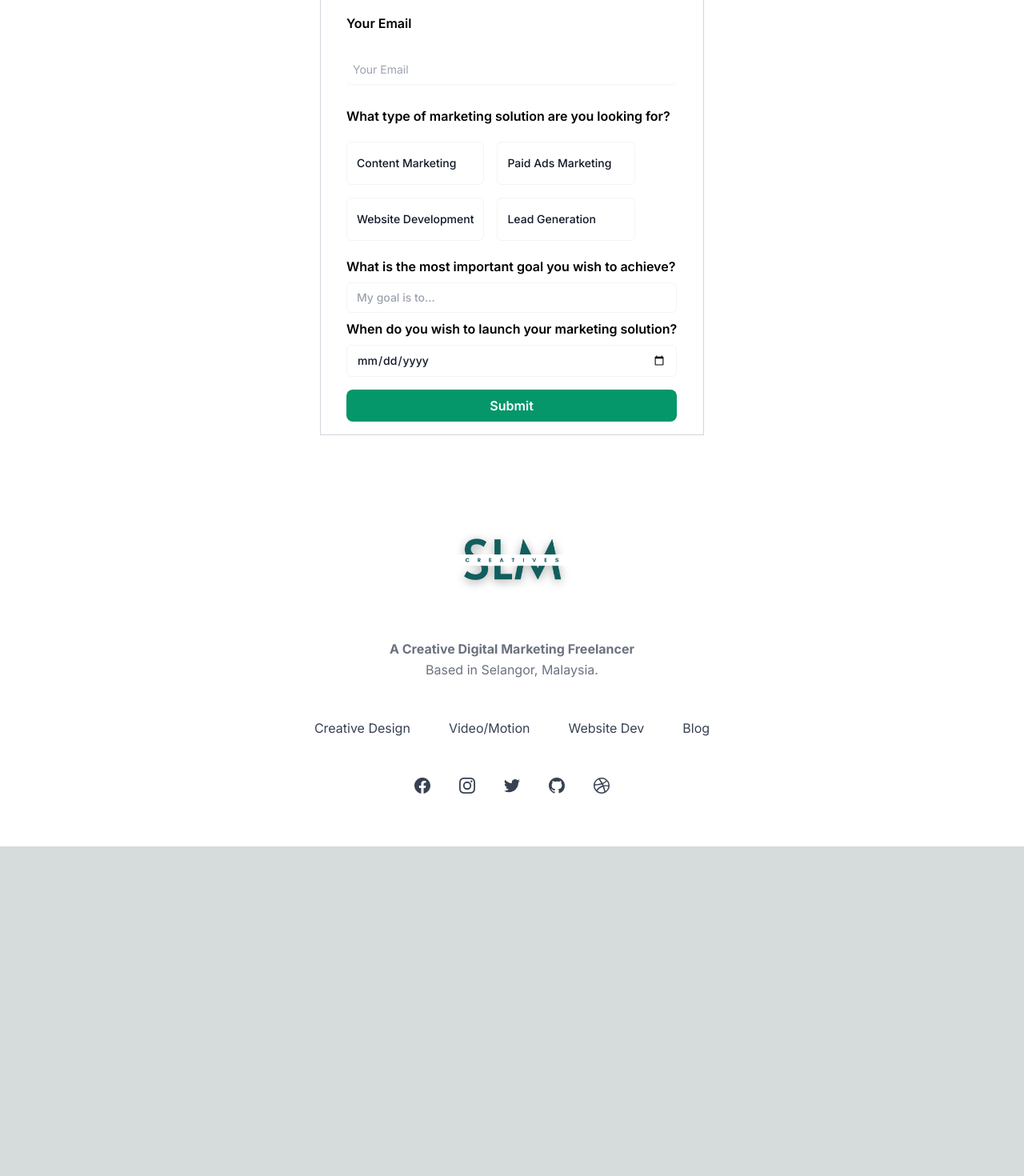
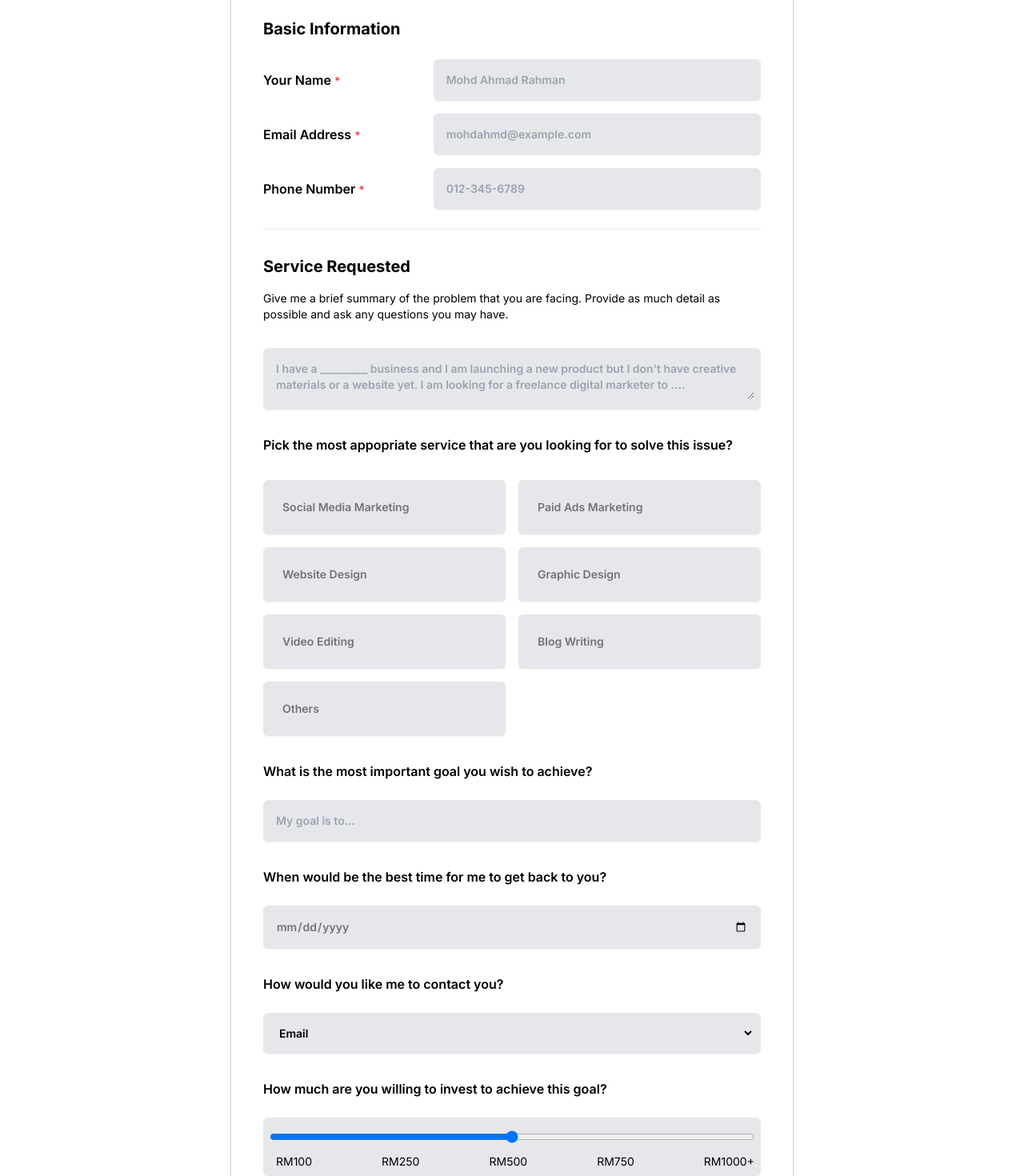
Before and after one commit to SLMCreatives/slm-website, a Next.js app: page /form in a window 1280 px wide. Shown: the part 780-2250 px from the top of the page at 80% size. Before the commit the page ends 1838 px from the top, so only its background shows below. Built offline with nearby package versions, Linux system fonts and the light colour scheme.

Commit message:
form filled

```diff
--- a/app/Components/MarketingForm.tsx
+++ b/app/Components/MarketingForm.tsx
@@ -6,11 +6,20 @@ import emailjs from "@emailjs/browser";
 import "/app/globals.css";
 
 const Services = [
-  { type: "Content Marketing" },
+  { type: "Social Media Marketing" },
   { type: "Paid Ads Marketing" },
-  { type: "Website Development" },
-  { type: "Lead Generation" },
+  { type: "Website Design" },
+  { type: "Graphic Design" },
+  { type: "Video Editing" },
+  { type: "Blog Writing" },
+  { type: "Others" },
 ];
+
+const RequiredTag = () => {
+  return (
+    <span className="text-red-500 text-sm font-semibold leading-5">*</span>
+  );
+};
 
 const MarketingForm = () => {
   const [options, setOptions] = useState("");
@@ -27,6 +36,10 @@ const MarketingForm = () => {
   const dateRef = useRef<HTMLInputElement>(null);
   const optionsRef = useRef<HTMLInputElement>(null);
   const goalRef = useRef<HTMLInputElement>(null);
+  const messageRef = useRef<HTMLInputElement>(null);
+  const contactRef = useRef<HTMLInputElement>(null);
+  const phoneRef = useRef<HTMLInputElement>(null);
+  const budgetRef = useRef<HTMLInputElement>(null);
   const [loading, setLoading] = useState(false);
 
   const handleSubmit = async (e: { preventDefault: () => void }) => {
@@ -38,11 +51,17 @@ const MarketingForm = () => {
       await emailjs.send(serviceId, templateId, {
         name: nameRef.current?.value,
         recipient: emailRef.current?.value,
+        message: messageRef.current?.value,
         options: optionsRef.current?.value,
         goal: goalRef.current?.value,
         date: dateRef.current?.value,
+        contact: contactRef.current?.value,
+        phone: phoneRef.current?.value,
+        budget: budgetRef.current?.value,
       });
-      alert("email successfully sent check inbox");
+      alert(
+        "Your request has been submitted! I will get back to you as soon as possible."
+      );
     } catch (error) {
       console.log(error);
     } finally {
@@ -52,42 +71,117 @@ const MarketingForm = () => {
       optionsRef.current!.value = "";
       goalRef.current!.value = "";
       dateRef.current!.value = "";
+      contactRef.current!.value = "";
+      messageRef.current!.value = "";
+      phoneRef.current!.value = "";
+      budgetRef.current!.value = "";
     }
   };
 
   return (
-    <div className="flex w-[100%] h-[100%]">
-      <fieldset className="flex flex-wrap gap-3">
-        <h1 className="my-2 font-semibold">Your Name</h1>
-
+    <div className="flex m-4 p-4 justify-center align-center rounded-lg border-none">
+      <fieldset
+        className="flex flex-col gap-6 p-10 lg:w-2/3 border border-gray-300 rounded-lg bg-white shadow-md"
+        title="Enquiry Form"
+      >
+        <h1 className="my-2 text-2xl font-semibold">Enquiry Form</h1>
+        <p className="-my-2 mb-2 text-balance text-sm">
+          Fill up the details below to get a free quote that will solve your
+          marketing problem. Expect a call or messsage on WhatsApp if I need
+          more information regarding your request.
+        </p>
+        <hr></hr>
+        <h1 className="mt-2 text-xl font-bold">Basic Information</h1>
+        <div className="grid grid-cols-1 lg:grid-cols-3 gap-4 lg:gap-4 justify-center items-center">
+          <h1 className=" font-semibold">
+            Your Name <RequiredTag />
+          </h1>
+          <label
+            htmlFor="name"
+            className="flex col-span-2 w-full p-2 rounded-md  bg-gray-200 shadow-sm focus:border-emerald-500 focus:ring-emerald-500 text-sm"
+          >
             <input
               type="text"
               name="name"
               id="name"
-          className="block w-full my-2 py-2 px-2 rounded-md border-gray-300 shadow-sm active:border-emerald-500 active:ring-emerald-500 text-sm"
-          placeholder="Your Name"
+              placeholder="Mohd Ahmad Rahman"
+              required
+              className="w-full p-2 rounded-md  bg-gray-200 border-none text-sm font-semibold"
               ref={nameRef}
               onChange={(e) => console.log(e.target.value)}
             ></input>
-        <h1 className="my-2 font-semibold "> Your Email</h1>
+          </label>
+
+          <h1 className=" font-semibold ">
+            Email Address <RequiredTag />
+          </h1>
+          <label
+            htmlFor="email"
+            className="flex col-span-2 p-2 rounded-md  bg-gray-200 shadow-sm focus:border-emerald-500 focus:ring-emerald-500 text-sm"
+          >
             <input
               type="email"
               name="email"
               id="email"
-          className="block w-full my-2 py-2 px-2 rounded-md border-gray-300 shadow-sm focus:border-emerald-500 focus:ring-emerald-500 text-sm"
-          placeholder="Your Email"
+              placeholder="mohdahmd@example.com"
               ref={emailRef}
+              required
+              className="w-full p-2 rounded-md  bg-gray-200 border-none text-sm font-semibold"
               onChange={(e) => console.log(e.target.value)}
             ></input>
-        <legend className="sr-only">Form</legend>
-        <h1 className="my-2 font-semibold ">
-          What type of marketing solution are you looking for?
+          </label>
+          <h1 className="font-semibold ">
+            Phone Number <RequiredTag />
           </h1>
-        <div className="grid grid-cols-2 gap-4">
+          <label
+            htmlFor="phone"
+            className="flex col-span-2 p-2 rounded-md  bg-gray-200 shadow-sm focus:border-emerald-500 focus:ring-emerald-500 text-sm"
+          >
+            <input
+              type="phone"
+              name="phone"
+              id="phone"
+              placeholder="012-345-6789"
+              ref={phoneRef}
+              required
+              className="w-full p-2 rounded-md  bg-gray-200 border-none text-sm font-semibold"
+              onChange={(e) => console.log(e.target.value)}
+            ></input>
+          </label>
+        </div>
+        <hr></hr>
+
+        <legend className="sr-only">Services</legend>
+        <h1 className="mt-2 text-xl font-bold">Service Requested</h1>
+
+        <p className="-my-2 mb-2 text-sm">
+          Give me a brief summary of the problem that you are facing. Provide as
+          much detail as possible and ask any questions you may have.
+        </p>
+        <label
+          htmlFor="Message"
+          className="block w-full p-2 rounded-md  bg-gray-200 shadow-sm focus:border-emerald-500 focus:ring-emerald-500 text-sm"
+        >
+          <textarea
+            name="Message"
+            id="Message"
+            placeholder="I have a _________ business and I am launching a new product but I don't have creative materials or a website yet. I am looking for a freelance digital marketer to ...."
+            required
+            className="w-full p-2 h-min-[10rem] rounded-md  bg-gray-200 border-none text-sm font-semibold"
+            ref={messageRef}
+            onChange={(e) => console.log(e.target.value)}
+          ></textarea>
+        </label>
+
+        <h1 className="mt-2 font-semibold ">
+          Pick the most appopriate service that are you looking for to solve
+          this issue?
+        </h1>
+        <div className="mt-2 grid grid-cols-2 gap-4 m-0 p-0">
           {Services.map((item) => (
             <label
               htmlFor={item.type}
-              className="flex cursor-pointer rounded-md border border-gray-100 bg-white px-3 py-4 text-gray-900 hover:border-gray-200 has-[:checked]:border-emerald-500 has-[:checked]:bg-emerald-500 has-[:checked]:text-white"
+              className="block w-full p-4 rounded-md  bg-gray-200 shadow-sm  text-sm hover:border-gray-200 has-[:checked]:border-emerald-500 has-[:checked]:bg-emerald-500 has-[:checked]:text-white cursor-pointer text-black/50"
             >
               <input
                 type="radio"
@@ -98,19 +192,18 @@ const MarketingForm = () => {
                 ref={optionsRef}
                 onChange={handleChange}
               />
-              <p className="text-sm font-medium">{item.type}</p>
+              <p className="w-full p-2 h-min-[10rem] rounded-md border-none text-sm font-semibold">
+                {item.type}
+              </p>
             </label>
           ))}
         </div>
-
-        <div>
-          <h1 className="my-2 font-semibold">
+        <h1 className="mt-2 font-semibold">
           What is the most important goal you wish to achieve?
         </h1>
-          <div>
         <label
           htmlFor="Goal"
-              className="flex mt-2 w-full cursor-pointer items-center justify-center rounded-md border border-gray-100 bg-white px-3 py-2 text-gray-900 hover:border-gray-200 focus:outline-none focus:ring-2 focus:ring-emerald-600 focus:border-emerald-600"
+          className="block w-full p-2 rounded-md  bg-gray-200 shadow-sm focus:border-emerald-500 focus:ring-emerald-500 text-sm"
         >
           <input
             type="text"
@@ -118,40 +211,85 @@ const MarketingForm = () => {
             id="Goal"
             ref={goalRef}
             placeholder="My goal is to..."
-                className="w-full text-sm font-medium"
+            className="w-full p-2 h-min-[10rem] rounded-md  bg-gray-200 border-none text-sm font-semibold"
             onChange={(e) => console.log(e.target.value)}
           />
         </label>
-          </div>
-          <div>
-            <h1 className="my-2 font-semibold">
-              When do you wish to launch your marketing solution?
+
+        <h1 className="mt-2 font-semibold">
+          When would be the best time for me to get back to you?
         </h1>
-            <div>
         <label
           htmlFor="Timeline"
-                className="flex mt-2 w-full cursor-pointer items-center justify-center rounded-md border border-gray-100 bg-white px-3 py-2 text-gray-900 hover:border-gray-200 focus:outline-none focus:ring-2 focus:ring-emerald-600 focus:border-emerald-600"
+          className="block w-full p-2 rounded-md  bg-gray-200 shadow-sm focus:border-emerald-500 focus:ring-emerald-500 text-sm text-black/50 has-[:valid]]:text-black"
         >
           <input
             type="date"
-                  name="Timeline"
             id="Timeline"
             ref={dateRef}
-                  className="w-full text-sm font-medium"
+            className="w-full p-2 h-min-[10rem] rounded-md  bg-gray-200 border-none text-sm font-semibold"
             onChange={(e) => console.log(e.target.value)}
           />
         </label>
+
+        <h1 className="mt-2 font-semibold">
+          How would you like me to contact you?
+        </h1>
+        <label
+          htmlFor="contactOptions"
+          className="block w-full p-2 rounded-md  bg-gray-200 shadow-sm focus:border-emerald-500 focus:ring-emerald-500 text-sm"
+        >
+          <select
+            name="contactOptions"
+            id="contactOptions"
+            className="w-full p-2 h-min-[10rem] rounded-md  bg-gray-200 border-none text-sm font-semibold"
+            ref={contactRef}
+            onChange={(e) => console.log(e.target.value)}
+          >
+            <option value="Email">Email</option>
+            <option value="Phone">Phone</option>
+            <option value="Chat" defaultChecked>
+              WhatsApp / Chat
+            </option>
+          </select>
+        </label>
+        <h1 className="mt-2 font-semibold">
+          How much are you willing to invest to achieve this goal?
+        </h1>
+        <label
+          htmlFor="Budget"
+          className="block w-full p-2 rounded-md  bg-gray-200 shadow-sm focus:border-emerald-500 focus:ring-emerald-500 text-sm"
+        >
+          <input
+            type="range"
+            step="250"
+            name="Budget"
+            id="Budget"
+            min="0"
+            max="1000"
+            aria-label="Budget"
+            defaultValue="500"
+            ref={budgetRef}
+            className="w-full p-2 h-min-[10rem] rounded-md  bg-gray-200 border-none text-sm font-semibold"
+            onChange={(e) => console.log(e.target.value)}
+          />
+          <div className="flex justify-between text-sm">
+            <span className="ml-2">RM100</span>
+            <span className="ml-2">RM250</span>
+            <span className="ml-2">RM500</span>
+            <span className="ml-2">RM750</span>
+            <span className="ml-2">RM1000+</span>
           </div>
-          </div>
+        </label>
+
         <button
           type="submit"
           id="submit-button"
           onClick={handleSubmit}
-            className="w-full mt-4 rounded-lg bg-emerald-600 px-4 py-2 font-semibold text-white hover:bg-emerald-700"
+          className="w-full mt-4 rounded-lg bg-emerald-500 p-4 font-semibold text-white hover:bg-emerald-700"
         >
           Submit
         </button>
-        </div>
       </fieldset>
     </div>
   );
--- a/app/form/page.tsx
+++ b/app/form/page.tsx
@@ -28,9 +28,9 @@ export default function Form() {
           </div>
         </div>
       </div>
-      <div className="flex justify-center items-center bg-white">
+      <div className="flex justify-center items-center bg-white lg:-mt-20">
         <div
-          className="relative isolate h-min-[30rem] w-[30rem] lg:px-8 border border-gray-300 p-4 my-4 justify-center items-center"
+          className="relative h-min-[30rem] w-[30rem] lg:w-[70rem]  justify-center items-center"
           id="form-container"
         >
           <MarketingForm />
```
Lines whose indentation alone changed are shown as unchanged.
